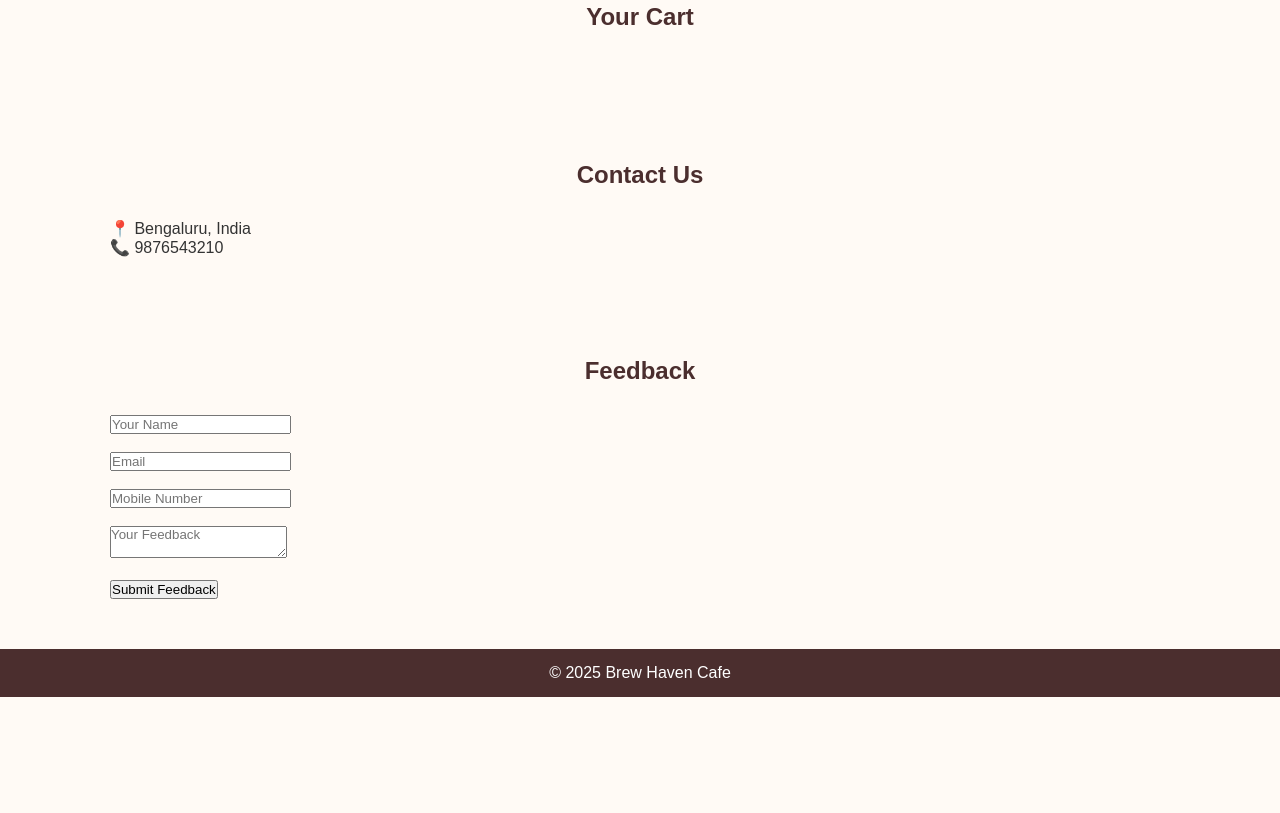
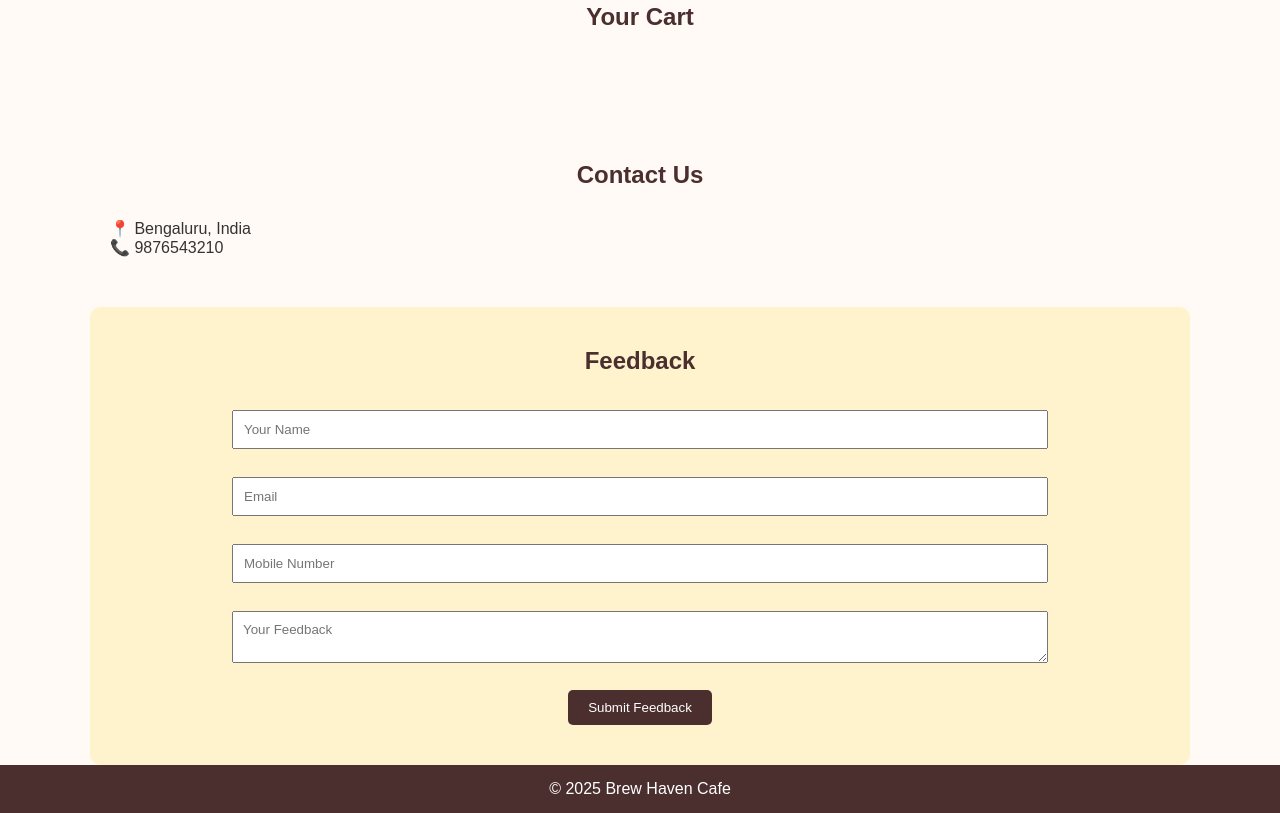
Before and after one commit to somapurvarsha555-crypto/cafe, a plain HTML site: page index.html in a window 1280 px wide. Shown: the part 1344-2157 px from the top of the page. Before the commit the page ends 2041 px from the top, so only its background shows below. Drawn offline with Linux system fonts and the light colour scheme.

Commit message:
Update style.css

```diff
--- a/style.css
+++ b/style.css
@@ -26,6 +26,7 @@ nav a {
   text-decoration: none;
   font-weight: bold;
 }
+
 
 nav a:hover {
   color: #f4c27a;
@@ -114,3 +115,25 @@ footer {
     flex-direction: column;
   }
 }
+#feedback {
+  background: #fff3cd;
+  padding: 40px;
+  border-radius: 10px;
+  text-align: center;
+}
+
+#feedback input,
+#feedback textarea {
+  width: 80%;
+  padding: 10px;
+  margin: 5px 0;
+}
+
+#feedback button {
+  padding: 10px 20px;
+  background: #4b2e2e;
+  color: white;
+  border: none;
+  border-radius: 5px;
+  cursor: pointer;
+}
```
